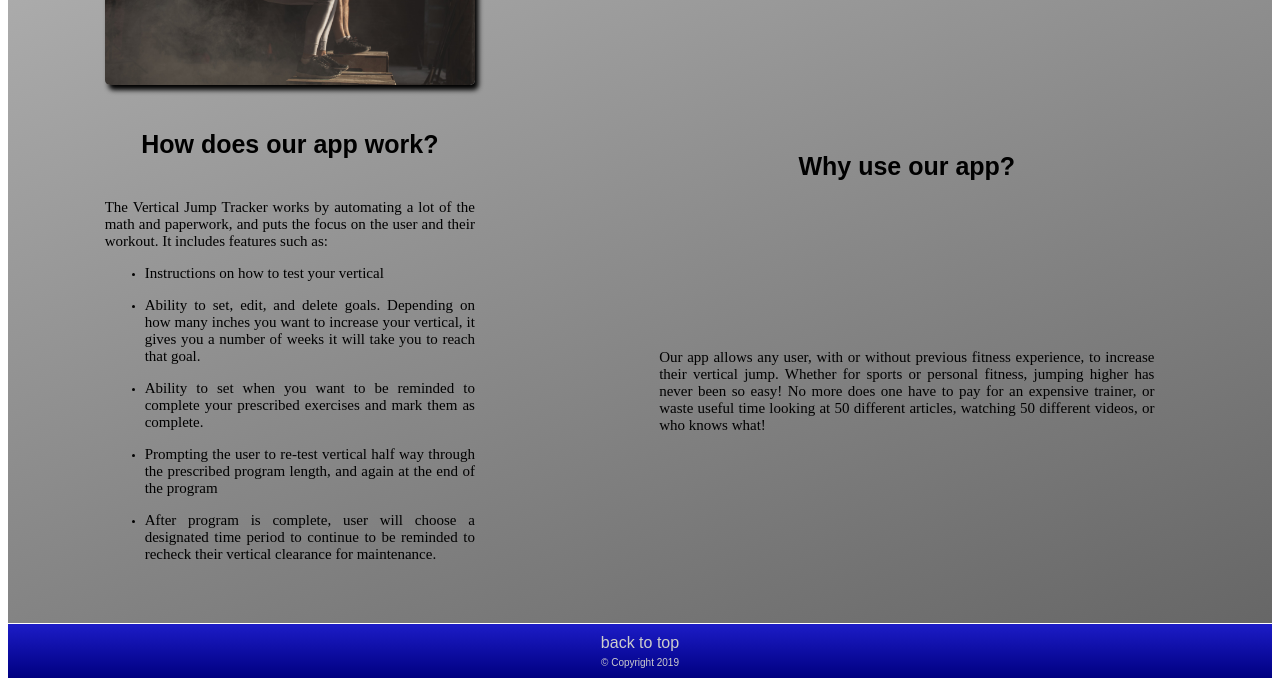
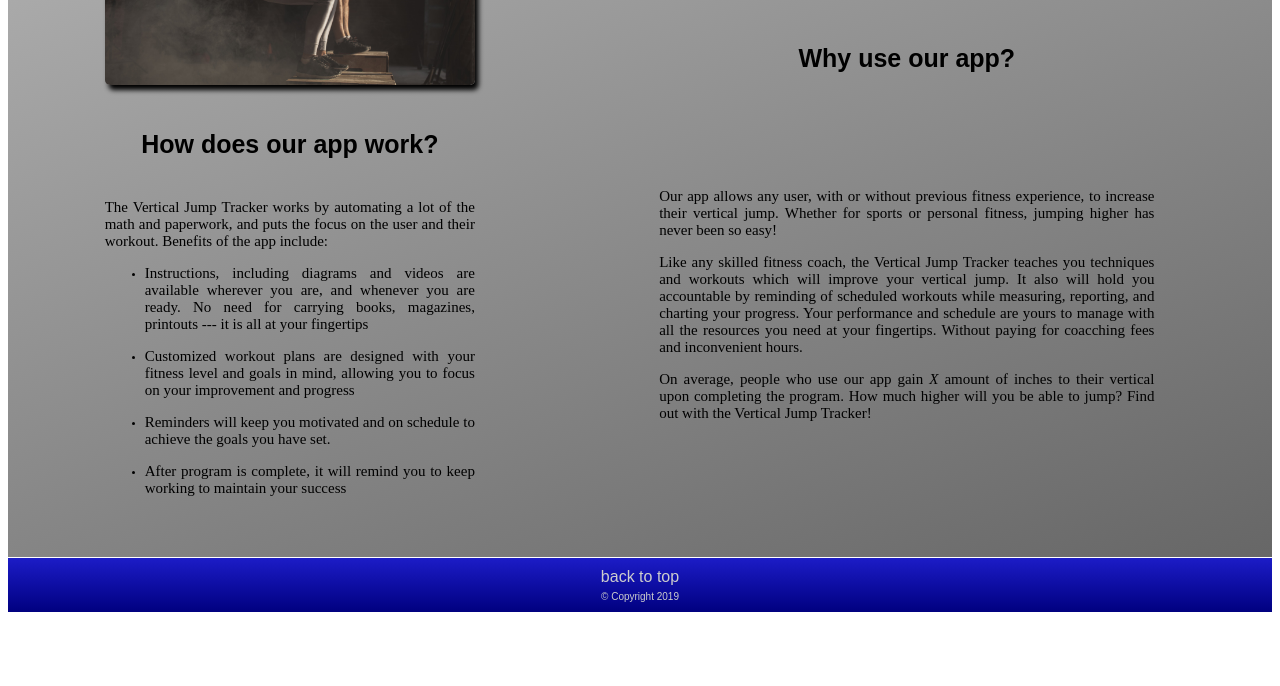
Before and after one commit to buildweek-vertical-jump-tracker/VerticalJumpTracker-UI-Clark, a plain HTML site: page HTML/Landing.html in a window 1280 px wide. Shown: the part 549-1235 px from the top of the page. After the commit the page ends 1169 px from the top, so only its background shows below. Drawn offline with Linux system fonts and the light colour scheme; a web font is replaced by a local one.

Commit message:
landing page text v1 done

```diff
--- a/HTML/Landing.html
+++ b/HTML/Landing.html
@@ -63,13 +63,12 @@
                     <img src="/Assests/AdobeStock_252311614-1.png" alt="some img">
                     <div class="text-section">
                         <p>The Vertical Jump Tracker works by automating a lot of the math and paperwork, and puts the focus on the user and their workout.
-                            It includes features such as:</p>
+                           Benefits of the app include:</p>
                         <ul>
-                            <li><p>Instructions on how to test your vertical</p></li>
-                            <li><p>Ability to set, edit, and delete goals. Depending on how many inches you want to increase your vertical, it gives you a number of weeks it will take you to reach that goal.</p></li>
-                            <li><p>Ability to set when you want to be reminded to complete your prescribed exercises and mark them as complete. </p></li>
-                            <li><p>Prompting the user to re-test vertical half way through the prescribed program length, and again at the end of the program</p></li>
-                            <li><p>After program is complete, user will choose a designated time period to continue to be reminded to recheck their vertical clearance for maintenance.</p></li>
+                            <li><p>Instructions, including diagrams and videos are available wherever you are, and whenever you are ready. No need for carrying books, magazines, printouts --- it is all at your fingertips</p></li>
+                            <li><p>Customized workout plans are designed with your fitness level and goals in mind, allowing you to focus on your improvement and progress</p></li>
+                            <li><p>Reminders will keep you motivated and on schedule to achieve the goals you have set. </p></li>
+                            <li><p>After program is complete, it will remind you to keep working to maintain your success</p></li>
                         </ul>
                         <p></p>
                     </div>
@@ -79,8 +78,13 @@
                     <img src="" alt="pic">
                     <div class="text-section">
                         <p>Our app allows any user, with or without previous fitness experience, to increase their vertical jump.
-                            Whether for sports or personal fitness, jumping higher has never been so easy! No more does one have to pay for an expensive trainer,
-                            or waste useful time looking at 50 different articles, watching 50 different videos, or who knows what! </p>
+                            Whether for sports or personal fitness, jumping higher has never been so easy!</p>
+                        <p>Like any skilled fitness coach, the Vertical Jump Tracker teaches you techniques and workouts which will improve your vertical jump.
+                            It also will hold you accountable by reminding of scheduled workouts while measuring, reporting, and charting your progress.
+                            Your performance and schedule are yours to manage with all the resources you need at your fingertips. Without paying for coacching fees and inconvenient hours.
+                        </p>
+
+                        <p>On average, people who use our app gain <i>X</i> amount of inches to their vertical upon completing the program. How much higher will you be able to jump? Find out with the Vertical Jump Tracker!</p>
                     </div>
                 </section>
             </div>
--- a/LESS/variables.less
+++ b/LESS/variables.less
@@ -1,5 +1,5 @@
-@primary: #000080;
-@secondary: #CDCDCD;
+@primary: hsl(240, 100%, 25%);
+@secondary: rgb(205, 205, 205);
 @light: #FFF;
 @dark: #000;
 @primary-variation: #1c1cc7;
```
Also changed, not shown: HTML/About Us.html (+3 -1 lines), CSS/index.css.
